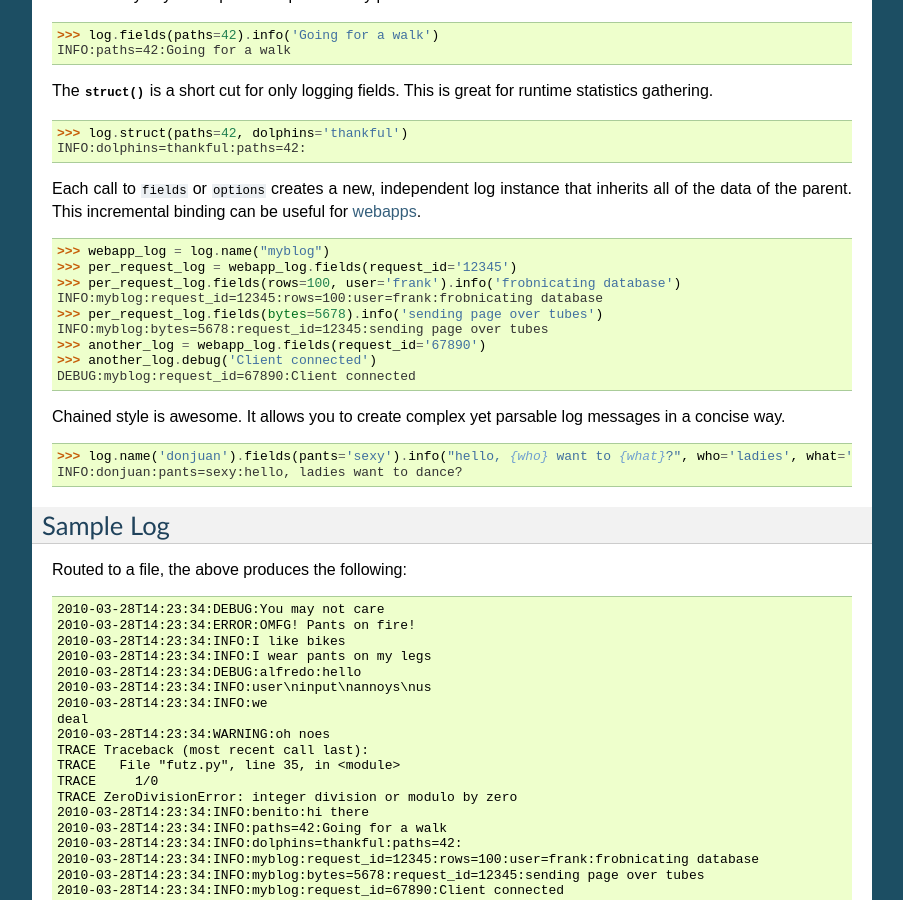
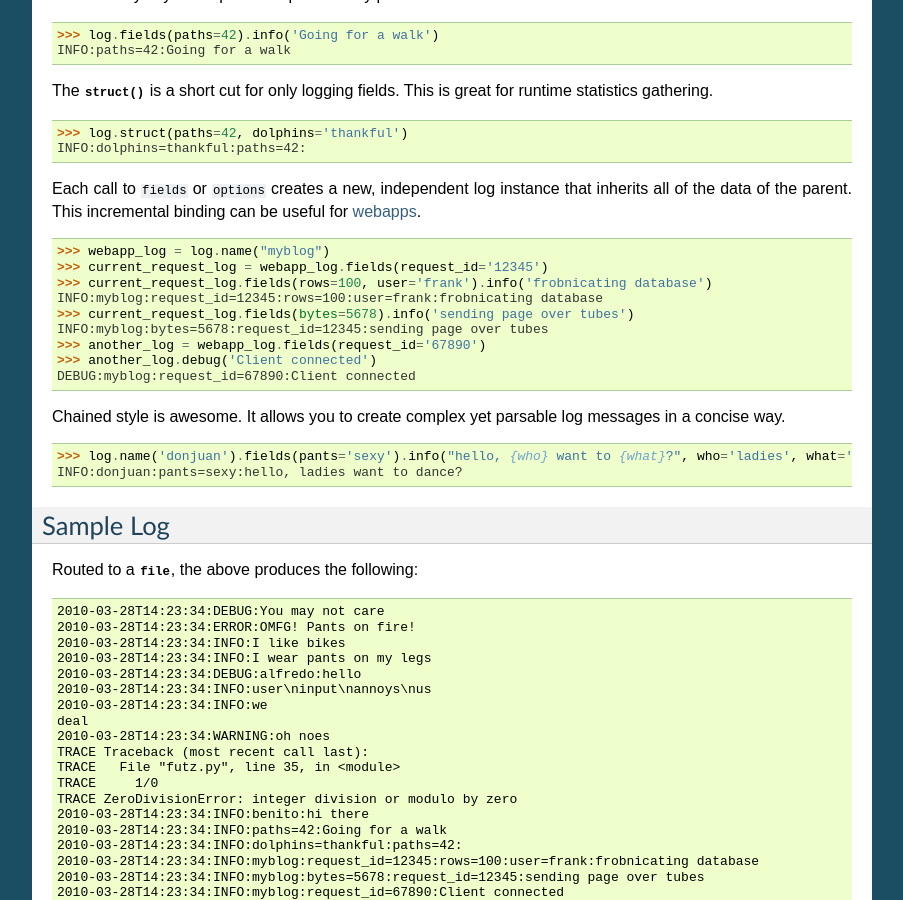
Before and after one commit to alessandrod/twiggy, a Sphinx documentation site: the page built from doc/basic_use.rst, in a window 1280 px wide and 900 px high, scrolled down 1589 px. Shown: the whole window, without its empty margins (198-1101 px from the left). Built offline with Sphinx 7.4.7, drawn with Linux system fonts in a browser that asks for light colours.

```diff
--- a/doc/basic_use.rst
+++ b/doc/basic_use.rst
@@ -90,10 +90,10 @@ INFO:dolphins=thankful:paths=42:
 Each call to ``fields`` or ``options`` creates a new, independent log instance that inherits all of the data of the parent.  This incremental binding can be useful for :ref:`webapps<wsgi-support>`.
 
 >>> webapp_log = log.name("myblog")
->>> per_request_log = webapp_log.fields(request_id='12345')
->>> per_request_log.fields(rows=100, user='frank').info('frobnicating database')
+>>> current_request_log = webapp_log.fields(request_id='12345')
+>>> current_request_log.fields(rows=100, user='frank').info('frobnicating database')
 INFO:myblog:request_id=12345:rows=100:user=frank:frobnicating database
->>> per_request_log.fields(bytes=5678).info('sending page over tubes')
+>>> current_request_log.fields(bytes=5678).info('sending page over tubes')
 INFO:myblog:bytes=5678:request_id=12345:sending page over tubes
 >>> another_log = webapp_log.fields(request_id='67890')
 >>> another_log.debug('Client connected')
@@ -107,7 +107,7 @@ INFO:donjuan:pants=sexy:hello, ladies want to dance?
 *************************
 Sample Log
 *************************
-Routed to a file, the above produces the following::
+Routed to a `file <.FileOutputter>`, the above produces the following::
 
     2010-03-28T14:23:34:DEBUG:You may not care
     2010-03-28T14:23:34:ERROR:OMFG! Pants on fire!
--- a/doc/conf.py
+++ b/doc/conf.py
@@ -67,7 +67,7 @@ release = '0.3.0'
 exclude_trees = ['_build']
 
 # The reST default role (used for this markup: `text`) to use for all documents.
-#default_role = None
+default_role = 'py:obj'
 
 # If true, '()' will be appended to :func: etc. cross-reference text.
 #add_function_parentheses = True
```
